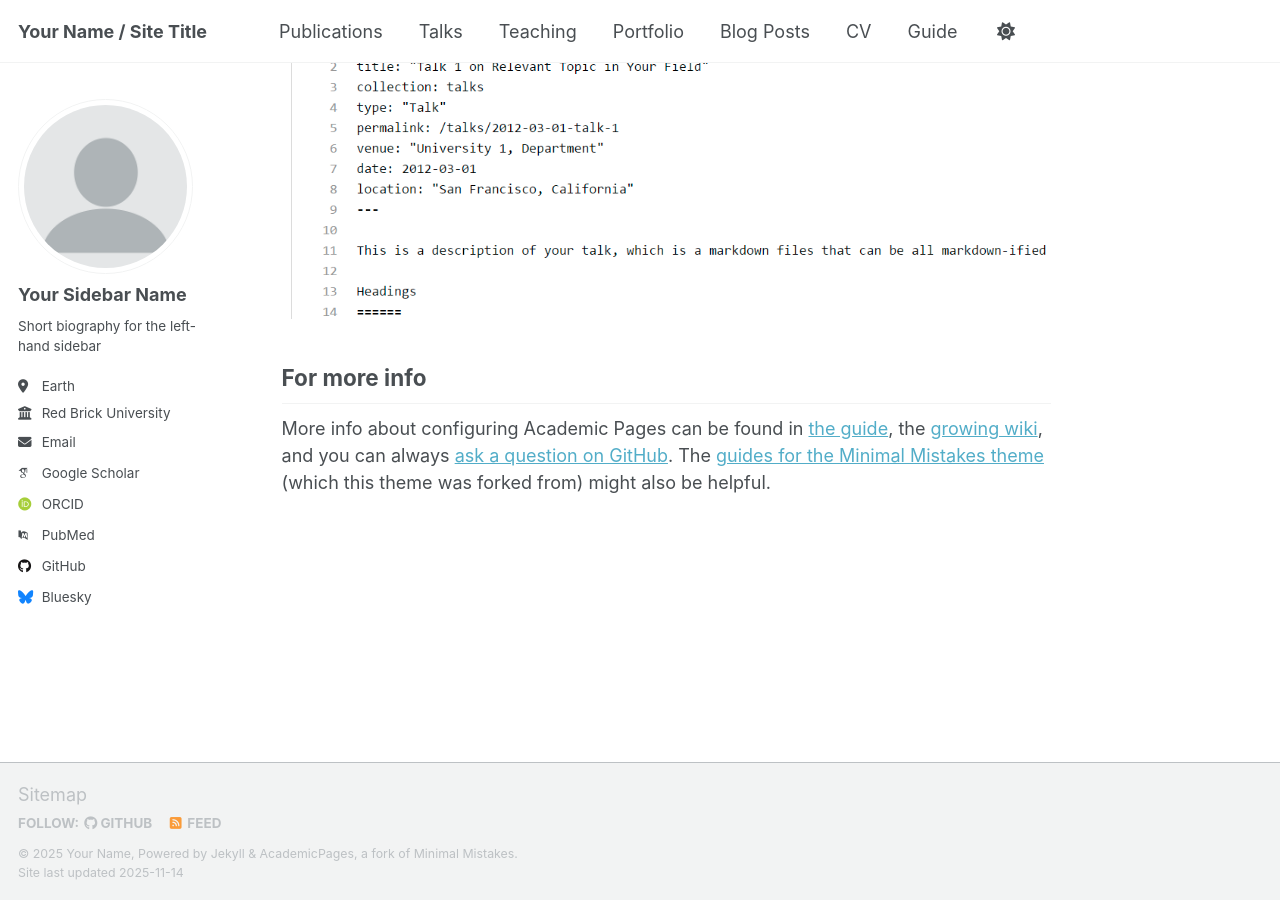
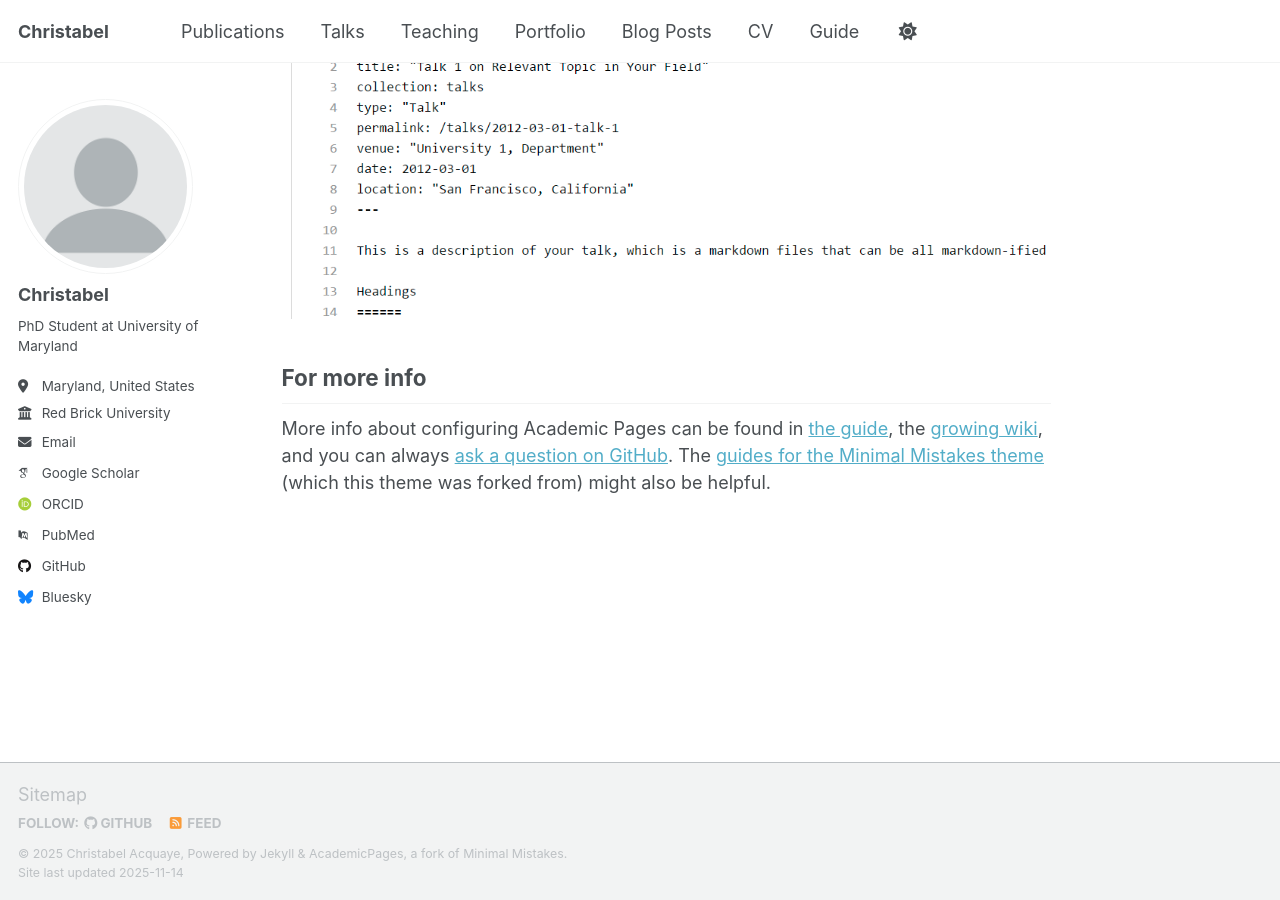
Before and after one commit to acquayec/cacquaye.github.io, a Jekyll site: the page built from _pages/about.md, in a window 1280 px wide and 900 px high, scrolled down 2880 px. Built offline with Jekyll 4.4.1, drawn with Linux system fonts in a browser that asks for light colours; some web fonts are replaced; a script that is not in the unit is left out.

Commit message:
Update personal information in _config.yml

```diff
--- a/_config.yml
+++ b/_config.yml
@@ -9,11 +9,11 @@
 # Basic Site Settings
 locale                   : "en-US"
 site_theme               : "default" # Currently available options are "default", "air"
-title                    : "Your Name / Site Title"
+title                    : "Christabel"
 title_separator          : "-"
-name                     : &name "Your Name"
-description              : &description "Your Name's academic portfolio"   # Update this with a general description of your site, this is the default if not overridden by a page
-url                      : https://academicpages.github.io # The base hostname & protocol for your site e.g. "https://[your GitHub username].github.io",
+name                     : &name "Christabel Acquaye"
+description              : &description "Christabel's academic portfolio"   # Update this with a general description of your site, this is the default if not overridden by a page
+url                      : https://cacquaye.github.io # The base hostname & protocol for your site e.g. "https://[your GitHub username].github.io",
                                                            # or if you already have some other page hosted on Github then use "https://[your GitHub username].github.io/[Your Repo Name]"
 baseurl                  : "" # the subpath of your site, e.g. "/blog"
 repository               : "academicpages/academicpages.github.io"
@@ -24,21 +24,21 @@ repository               : "academicpages/academicpages.github.io"
 author:
   # Biographic information
   avatar           : "profile.png"
-  name             : "Your Sidebar Name"
+  name             : "Christabel"
   pronouns         : # example: "she/her"
-  bio              : "Short biography for the left-hand sidebar"
-  location         : "Earth"
+  bio              : "PhD Student at University of Maryland"
+  location         : "Maryland, United States"
   employer         : "Red Brick University"
   uri              : # URL
-  email            : "none@example.org"
+  email            : "cacquaye@umd.edu"
 
   # Academic websites
   academia         : # URL
   arxiv            : # URL - Update with the correct link to your profile
-  googlescholar    : "https://scholar.google.com/citations?user=PS_CX0AAAAAJ"
+  googlescholar    : "https://scholar.google.com/citations?user=_7XZJs4AAAAJ&hl=en"
   inspire-hep      : # URL
   impactstory      : # URL
-  orcid            : "https://orcid.org/yourorcidurl"
+  orcid            : "https://orcid.org/0009-0004-5615-5148"
   semantic         : # URL
   pubmed           : "https://www.ncbi.nlm.nih.gov/pubmed/?term=john+snow"
   researchgate     : # URL
```
